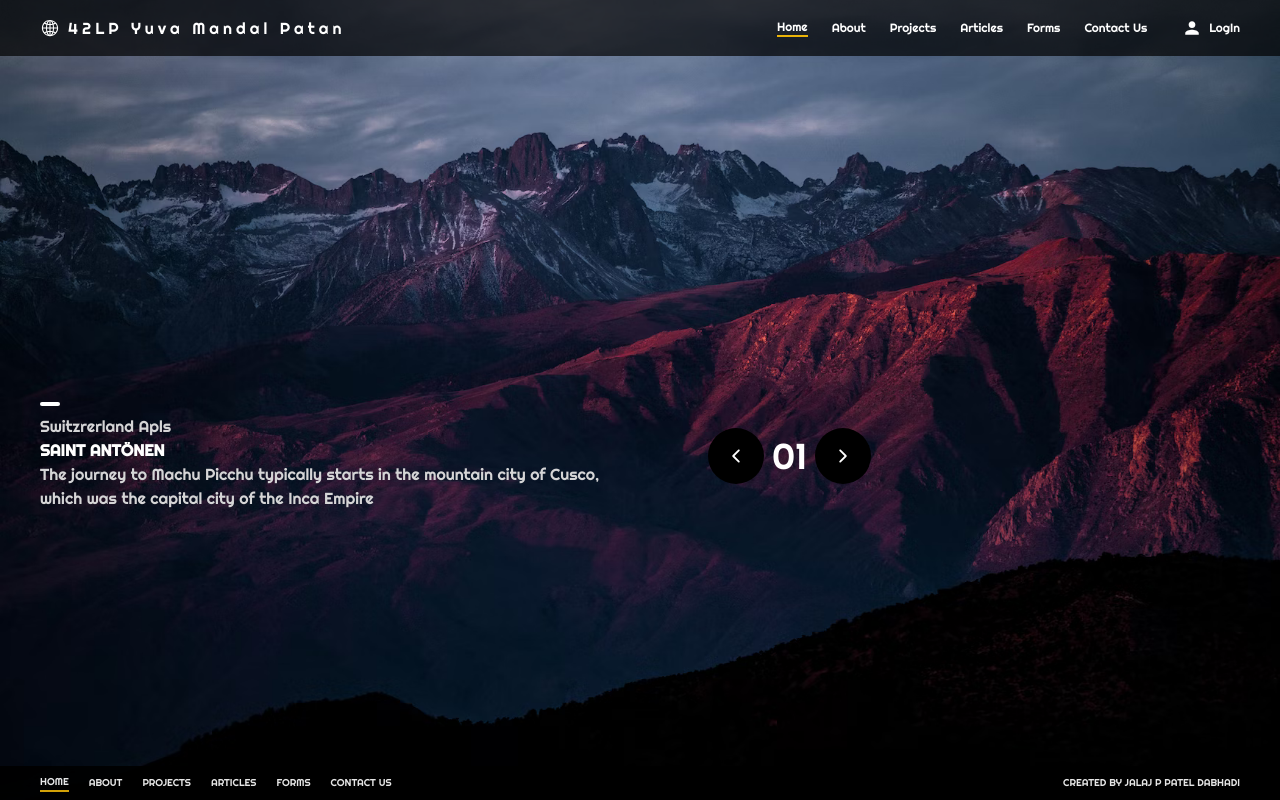
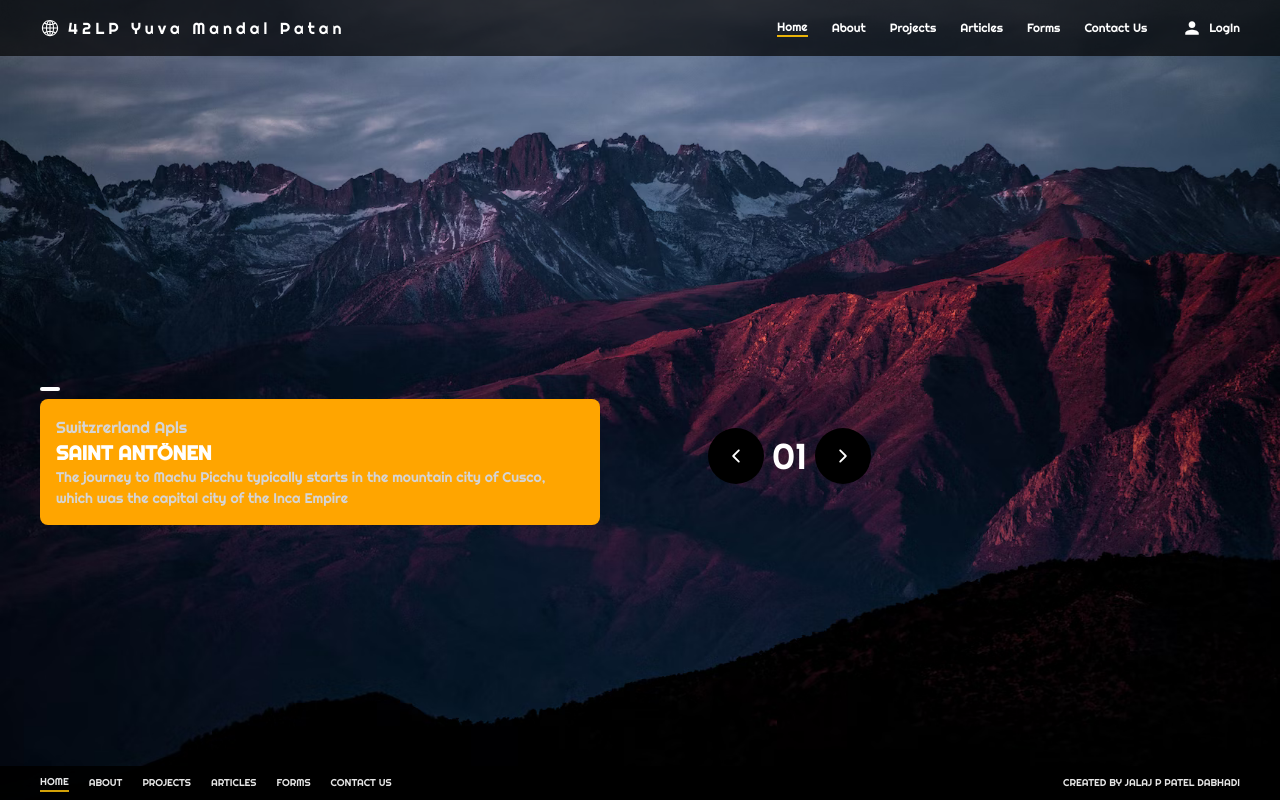
Before and after one commit to jalajpatel/42LP-Yuva-Mandal-, a Next.js app: page / in a window 1280 px wide. Built offline with nearby package versions, Linux system fonts and the light colour scheme.

Commit message:
Update OtherInfo.tsx

```diff
--- a/components/OtherInfo.tsx
+++ b/components/OtherInfo.tsx
@@ -16,10 +16,14 @@ function OtherInfo({ data }: any) {
   return (
     <motion.div
       initial="hidden"
-      animate={"visible"}
+      animate="visible"
       style={{
         display: "flex",
         flexDirection: "column",
+        backgroundColor: "Orange",
+        color: "white",
+        padding: "1rem", // Add some padding for better appearance
+        borderRadius: "0.5rem", // Optional: Add border-radius for rounded corners
       }}
     >
       <AnimatedText
@@ -34,7 +38,7 @@ function OtherInfo({ data }: any) {
         style={{
           marginTop: "0.25rem",
           marginBottom: "0.25rem",
-          fontSize: "4xl",
+          fontSize: "1.25rem", // Adjusted fontSize to a relative unit
           fontWeight: "bold",
           lineHeight: "1",
         }}
@@ -42,7 +46,7 @@ function OtherInfo({ data }: any) {
       />
       <AnimatedText
         style={{
-          fontSize: "xs",
+          fontSize: "0.875rem", // Adjusted fontSize to a relative unit
           color: "#D5D5D6",
         }}
         data={data?.description}
```
